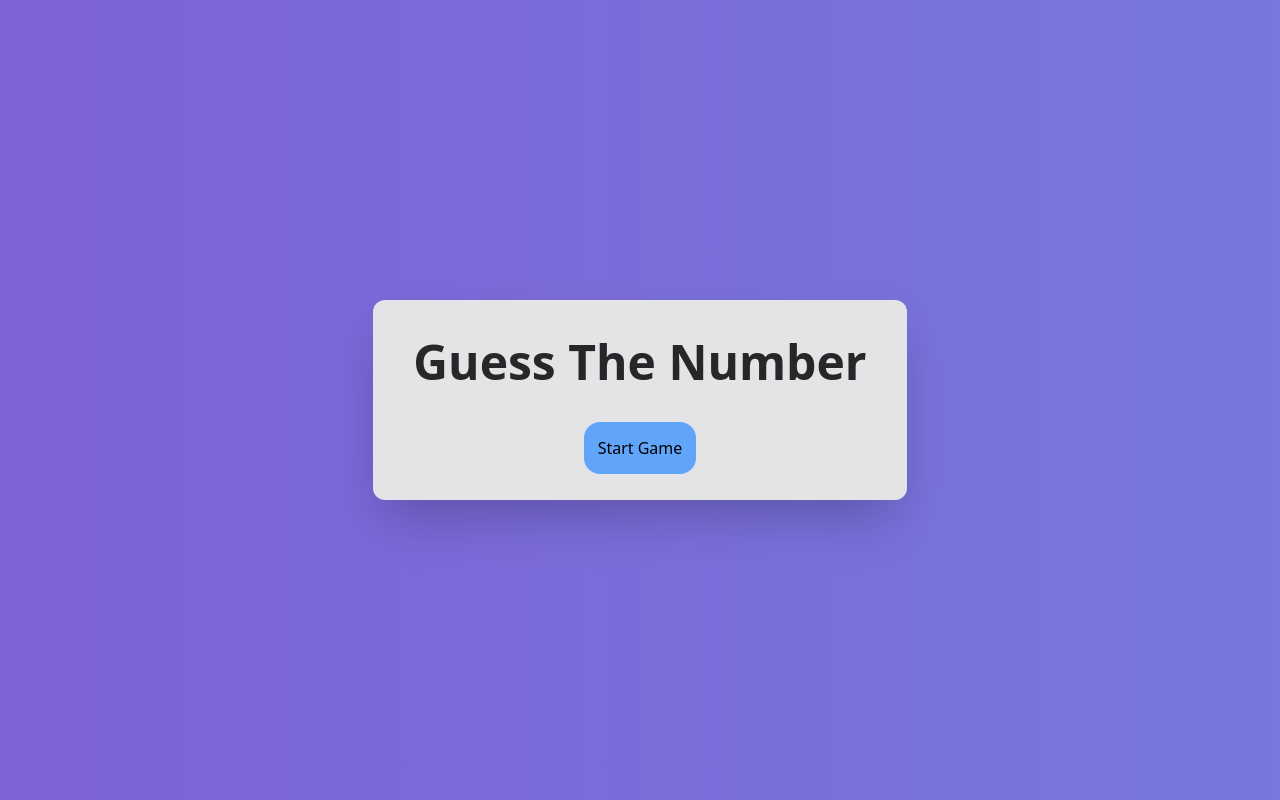
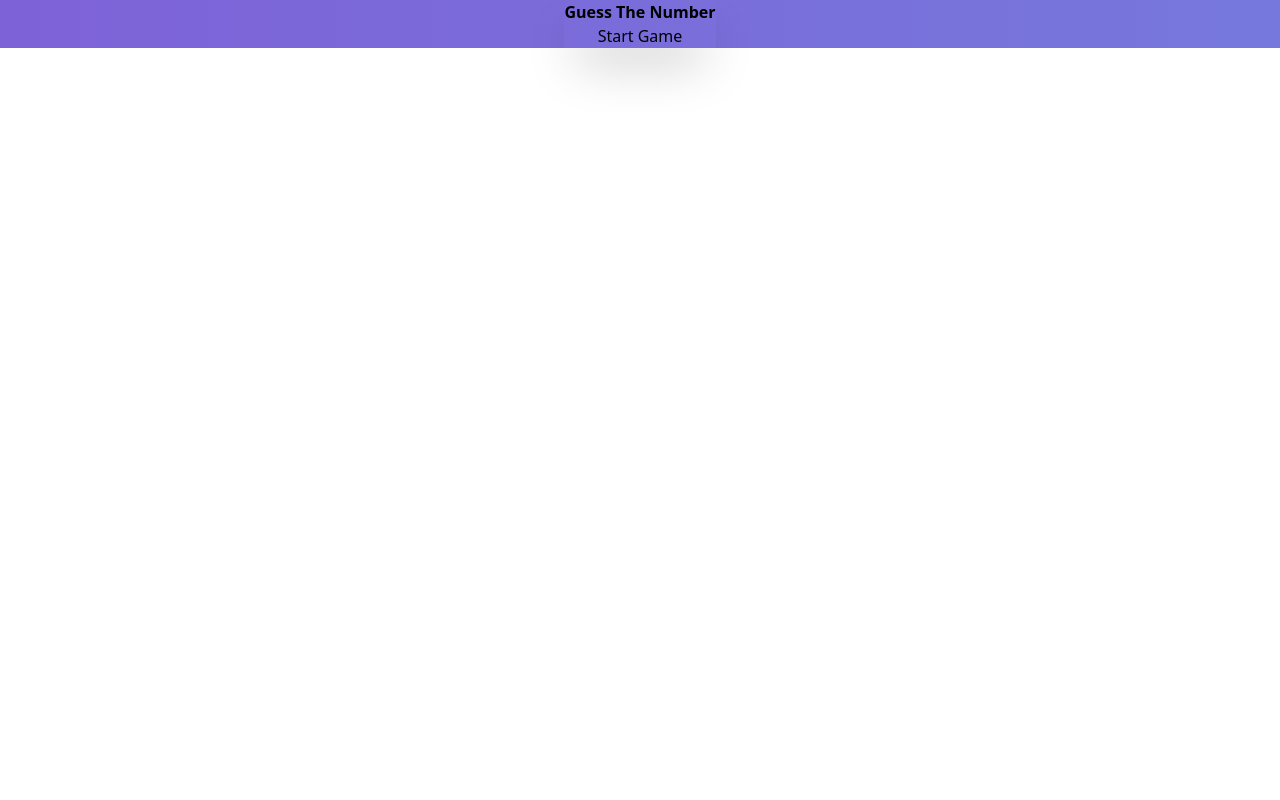
Before and after one commit to IMTHEREALSG/GuessTheNumber, a React (Vite) app: page / in a window 1280 px wide. Built offline with nearby package versions, Linux system fonts and the light colour scheme.

Commit message:
Errors fixed

```diff
--- a/tailwind.config.js
+++ b/tailwind.config.js
@@ -2,7 +2,7 @@
 export default {
   content: [
     "./index.html",
-    "./src/**/*.{js,jsx,ts,tsx}",
+    "./src/Components/**/*.{js,ts,jsx,tsx,mdx}",
   ],
   theme: {
     extend: {},
```
